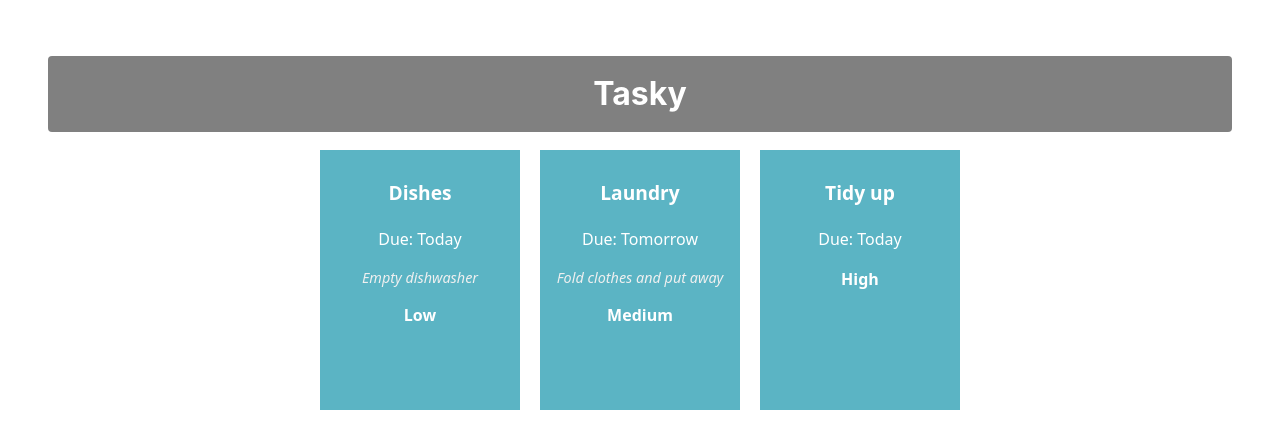
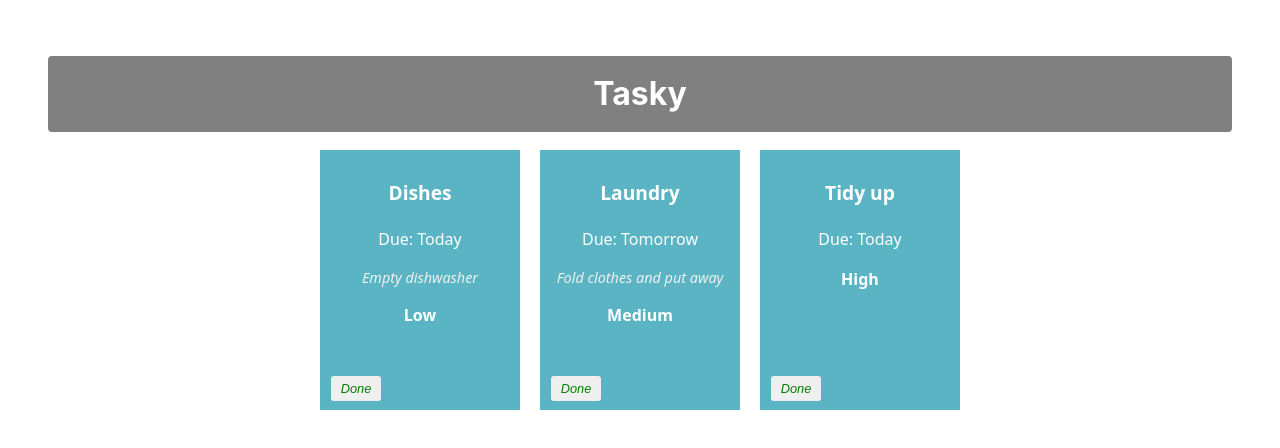
Before and after one commit to MimiOsita/react-basics-labs-s1-2025, a React (Vite) app in the folder tasky/: page / in a window 1280 px wide. Shown: the top 448 px of the page. Built offline with nearby package versions, Linux system fonts and the light colour scheme.

Commit message:
Mark task as done

```diff
--- a/tasky/src/App.css
+++ b/tasky/src/App.css
@@ -47,3 +47,19 @@
   font-weight: bold;
   margin-top: 10px;
 }
+button {
+  border: none;
+  border-radius: 3px;
+  font-style: italic;
+  font-size: 0.8em;
+  margin: 4px 6px;
+  width: 50px;
+  height: 25px;
+}
+
+.doneButton {
+  position: absolute;
+  bottom: 5px;
+  left: 5px;
+  color: green;
+}
--- a/tasky/src/App.jsx
+++ b/tasky/src/App.jsx
@@ -1,28 +1,38 @@
 import './App.css';
 import Task from './components/Task';
-import react, { useState } from 'react';
+import React, { useState } from 'react';
 
 function App() {
 
   const [ taskState, setTaskState ] = useState({
     tasks: [
-      { id: 1, title:"Dishes", description: "Empty dishwasher", deadline: "Today", priority: "Low" },
-      { id: 2, title: "Laundry", description: "Fold clothes and put away", deadline: "Tomorrow", priority: "Medium" },
-      { id: 3, title: "Tidy up", deadline: "Today", priority: "High" }
+      { id: 1, title:"Dishes", description: "Empty dishwasher", deadline: "Today", priority: "Low", done: false },
+      { id: 2, title: "Laundry", description: "Fold clothes and put away", deadline: "Tomorrow", priority: "Medium", done: false },
+      { id: 3, title: "Tidy up", deadline: "Today", priority: "High", done: false }
     ]
   });
+
+  const doneHandler = (taskIndex) => {
+    const tasks = [...taskState.tasks];
+    tasks[taskIndex].done = !tasks[taskIndex].done;
+    setTaskState({tasks});
+    console.log(`${taskIndex} ${tasks[taskIndex].done}`);
+  }
+
 
 
     return (
     <div className="container">
       <h1>Tasky</h1>
-      {taskState.tasks.map((task) => (
+      {taskState.tasks.map((task, index) => (
     <Task
       title={task.title}
       description={task.description}
       deadline={task.deadline}
       priority={task.priority}
       key={task.id}
+      done={task.done}
+      markDone={() => doneHandler(index)}
     />
   ))}
 
--- a/tasky/src/components/Task.jsx
+++ b/tasky/src/components/Task.jsx
@@ -2,11 +2,15 @@
 
 const Task = (props) => {
         return (
-        <div className="card">
+            <div className="card" style={{backgroundColor: props.done ? 'lightgrey' : '#5bb4c4'}}>
+
             <p className="title">{props.title}</p>
             <p>Due: {props.deadline}</p>
             <p className="description">{props.description}</p>
             <p className="priority">{props.priority}</p>
+            <button onClick={props.markDone} className='doneButton'>Done</button>
+
+
         </div>
     )
 
```
